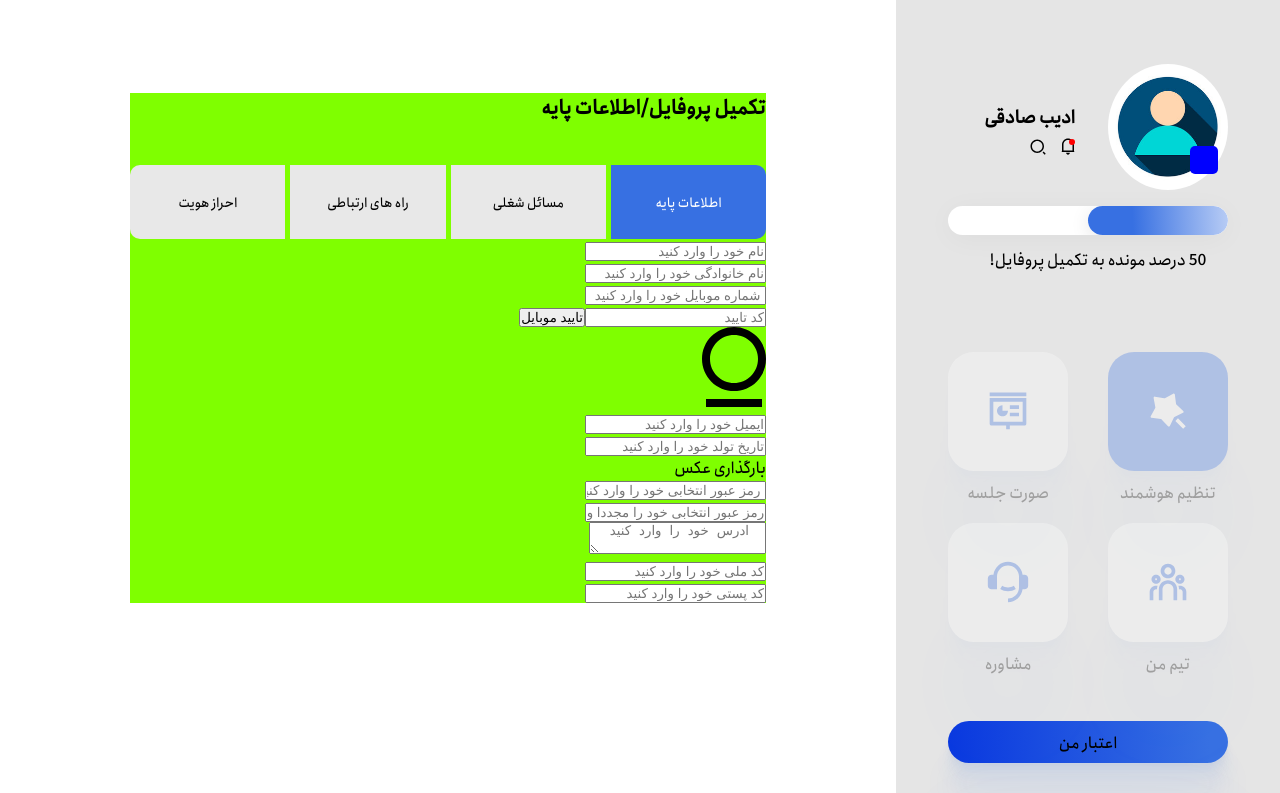
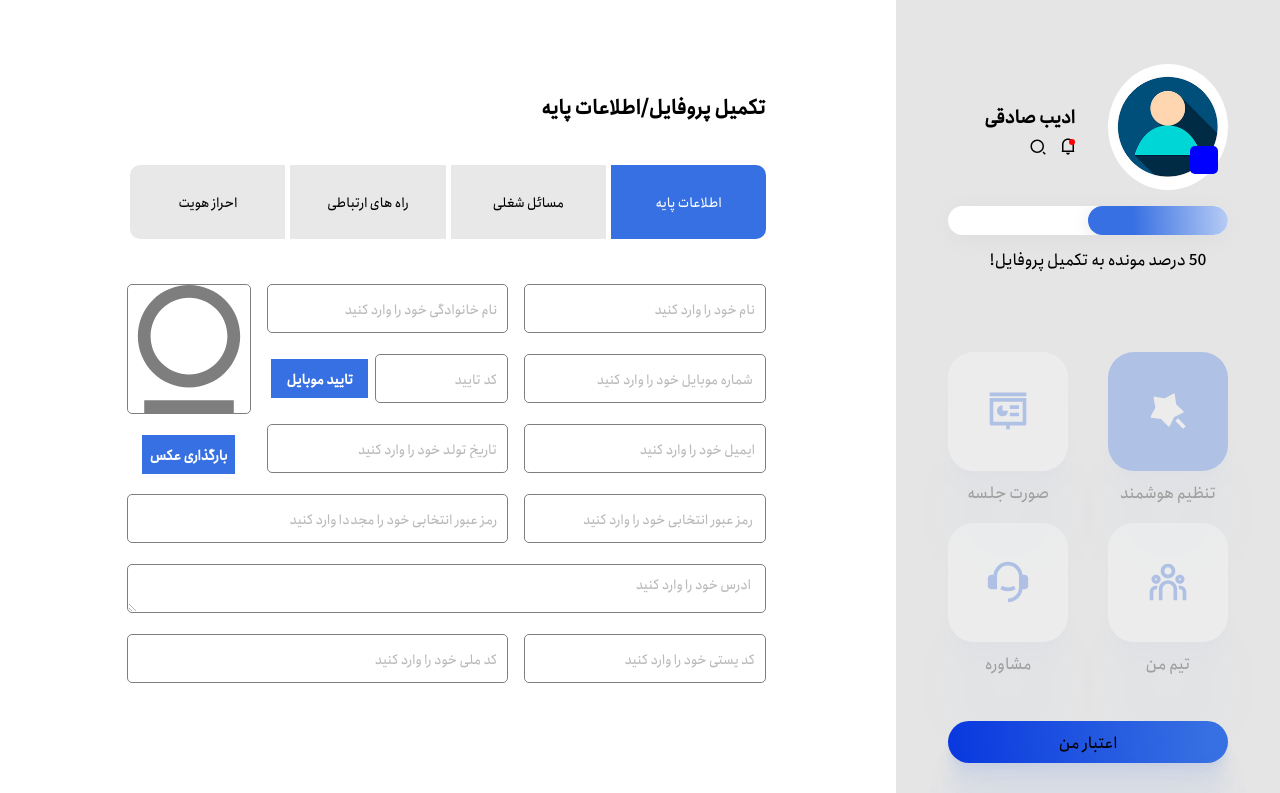
Before and after one commit to adibsadeghi1993/uplaw, a React (Create React App) app: page / in a window 1280 px wide. Shown: the top 793 px of the page. Built offline with nearby package versions, Linux system fonts and the light colour scheme; some icons are missing.

Commit message:
layout was created

```diff
--- a/src/components/userInfo/basicInfo/Validtaion.js
+++ b/src/components/userInfo/basicInfo/Validtaion.js
@@ -1,8 +1,12 @@
 
 import * as Yup from "yup";
 export const validationSchema = Yup.object({
-    fullName: Yup.string()
-      .min(4, "is short")
+    firstName: Yup.string()
+      .min(2, "is short")
+      .max(15, "is long")
+      .required("نام و نام خانوادگی الزامی است"),
+      lastName: Yup.string()
+      .min(2, "is short")
       .max(15, "is long")
       .required("نام و نام خانوادگی الزامی است"),
     phoneNumber: Yup.string()
--- a/src/components/userInfo/basicInfo/detail/DetailInfo.js
+++ b/src/components/userInfo/basicInfo/detail/DetailInfo.js
@@ -29,7 +29,7 @@ const DetailInfo = ({ step, setStep, progress, setProgress,setUpLoadedImage ,for
         progress={progress}
       />
 
-<section className="Input">
+<section className="Inputs">
      <div className="firstName">
         <Input type="text" name="firstName" formik={formik} placeholder="نام خود را وارد کنید"/>
       </div>
@@ -44,7 +44,7 @@ const DetailInfo = ({ step, setStep, progress, setProgress,setUpLoadedImage ,for
         <button>تایید موبایل</button>
       </div>
         <div className="uploadImage">
-          <img src={uploadImage} alt="profileImage"  className="profileImage" />
+          <img src={userProfile} alt="profileImage"  className="profileImage" />
           <input
             type="file"
             accept="image/*"
--- a/src/components/userInfo/basicInfo/detail/Input.js
+++ b/src/components/userInfo/basicInfo/detail/Input.js
@@ -1,4 +1,5 @@
 import React from 'react'
+import "./input.css"
 
 const Input = ({name,type,placeholder,formik}) => {
     return (
--- a/src/components/userInfo/basicInfo/detail/detailInfo.css
+++ b/src/components/userInfo/basicInfo/detail/detailInfo.css
@@ -1,16 +1,144 @@
 .detail {
   width: 71%;
   margin: 93px auto 50px;
-  background-color: chartreuse;
   max-width: 707px;
-}
-
-input[ name="image-upload"]{
-  display: none;
 }
 
 .Inputs{
   display: grid;
   grid-template-columns:38% 38% 19.5% ;
   grid-template-rows: repeat(6,60px);
+  width: 100%;
+  margin-top: 45px;
+  grid-column-gap: 16px;
+  grid-row-gap: 10px;
 }
+
+input[ name="image-upload"]{
+  display: none;
+}
+.label label{
+  background-color:  #3770E2;
+  padding: 10px 7px;
+  color: white;
+  font-weight: 800;
+  font-size: 0.85rem;
+
+}
+.confirmMobile button{
+  background-color:  #3770E2;
+  border: none;
+  color: white;
+  font-weight: 800;
+  font-size: 0.85rem;
+  padding: 10px 14px 10px 12px;
+}
+
+textarea {
+  width: 100%;
+  height: 49px;
+  border-radius: 5px;
+  opacity: 0.5;
+  border: 0.3px solid #000000;
+  font-family: "anjoman";
+  padding-right: 10px;
+  vertical-align: middle;
+  padding-top: 10px;
+}
+
+textarea:active{
+  outline: none;
+  border: 0.3px solid #000000;
+}
+textarea:focus{
+  outline: none;
+  border: 0.3px solid #000000;
+}
+.error{
+  font-size: 0.7rem;
+  color: red;
+}
+.confirmMobile input{
+  width: 55%;
+  opacity: 0.5;
+}
+.confirmMobile button{
+  font-family: "anjoman";
+  padding: 10px 15px;
+  margin-right: 7px;
+}
+
+
+
+.firstName{
+  grid-column: 1/2;
+  grid-row: 1/2;
+
+}
+.lastName{
+  grid-column: 2/3;
+  grid-row: 1/2;
+}
+.uploadImage{
+  grid-column: 3/4;
+  grid-row: 1/3;
+  border: 3px solid black;
+  display: flex;
+  justify-content: center;
+  align-items: center;
+  opacity: 0.5;
+border: 0.3px solid #000000;
+border-radius: 5px;
+
+}
+.profileImage{
+  width: 100%;
+  height: 100%;
+  object-fit: fill;
+}
+
+.phoneNumber{
+  grid-column: 1/2;
+  grid-row: 2/3;
+}
+.confirmMobile{
+  grid-column: 2/3;
+  grid-row: 2/3;
+}
+.email{
+  grid-column: 1/2;
+  grid-row: 3/4;
+}
+.birthday{
+  grid-column: 2/3;
+  grid-row: 3/4;
+}
+.label{
+  grid-column: 3/4;
+  grid-row: 3/4;
+  display: flex;
+  justify-content: center;
+  align-items: center;
+}
+
+.password{
+  grid-column: 1/2;
+  grid-row: 4/5;
+}
+.confirmPassword{
+  grid-column: 2/4;
+  grid-row: 4/5;
+}
+.address{
+  grid-column: 1/4;
+  grid-row: 5/6;
+
+}
+.postalcode{
+  grid-column: 1/2;
+  grid-row: 6/7;
+}
+.nationalCode{
+  grid-column: 2/4;
+  grid-row: 6/7;
+}
--- /dev/null
+++ b/src/components/userInfo/basicInfo/detail/input.css
@@ -0,0 +1,19 @@
+
+input{
+  width: 100%;
+  height: 49px;
+  border-radius: 5px;
+  opacity: 0.5;
+border: 0.3px solid #000000;
+font-family: "anjoman";
+padding-right: 10px;
+
+}
+input:focus{
+  border: 0.3px solid #000000;
+  outline: none;
+}
+input:active{
+  border: 0.3px solid #000000;
+  outline: none;
+}
```
